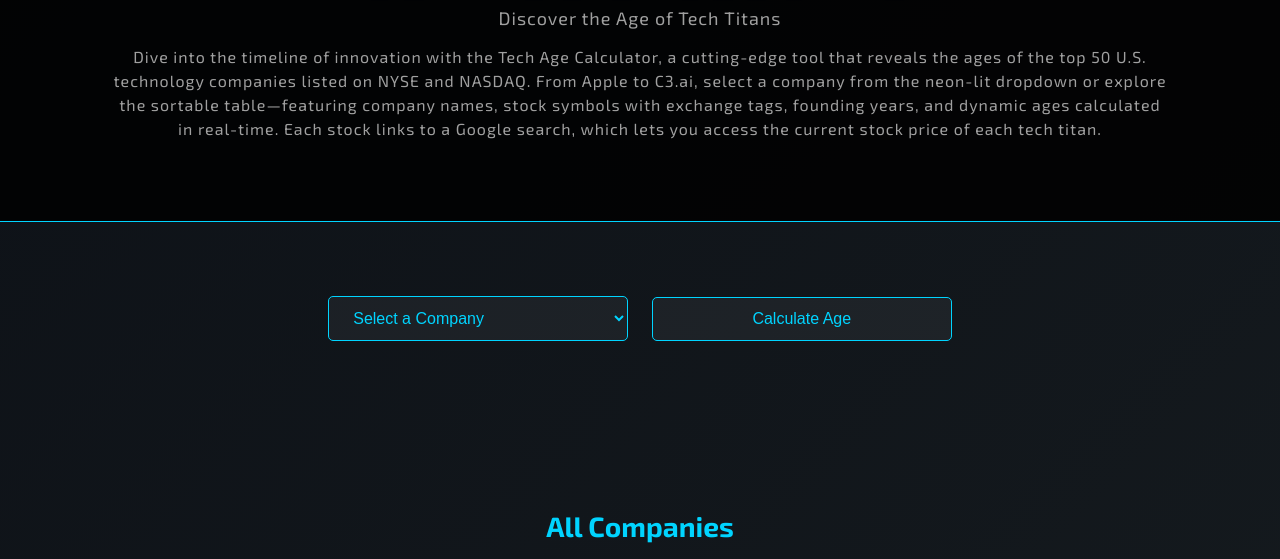
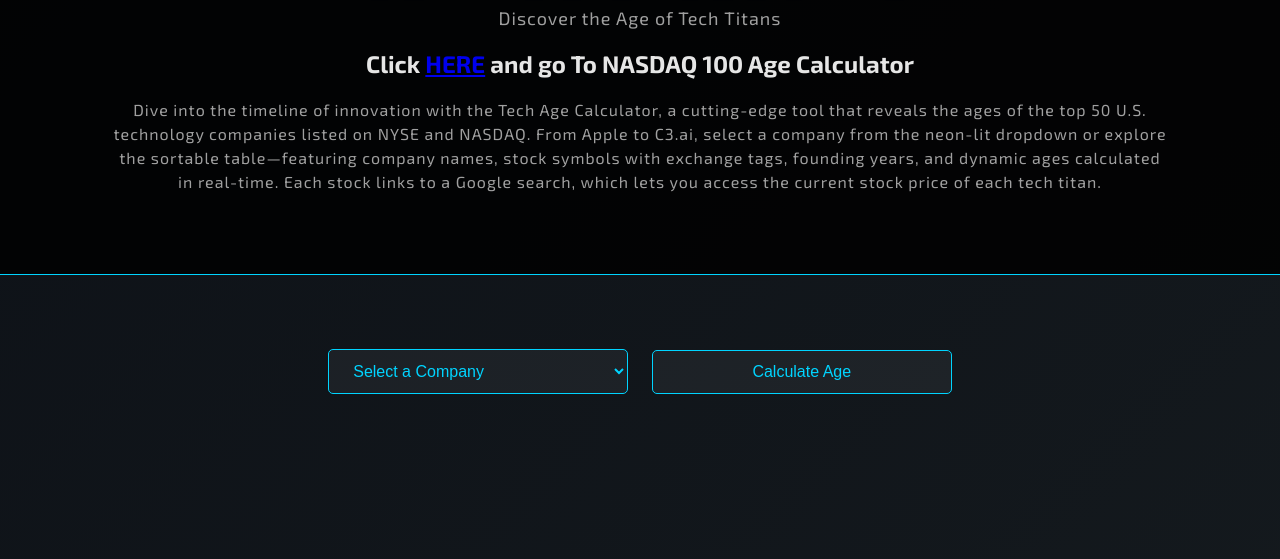
Before and after one commit to utalam/TechBlooming, a plain HTML site: page cal/index.html in a window 1280 px wide. Shown: the part 212-771 px from the top of the page. Drawn offline with Linux system fonts and the light colour scheme.

Commit message:
Update index.html

```diff
--- a/cal/index.html
+++ b/cal/index.html
@@ -42,6 +42,7 @@
         <img src="images/robots01.jpg" alt="Tech Icon" id="header-icon">
         <h1>Tech Age Calculator</h1>
         <p>Discover the Age of Tech Titans</p>
+        <h2>Click <a href="https://techblooming.netlify.app/cal/index-nasdaq.html" target="_blank">HERE</a> and go To NASDAQ 100 Age Calculator</h2>
         <div class="header-desc">
             <p>Dive into the timeline of innovation with the Tech Age Calculator, a cutting-edge tool that reveals the ages of the top 50 U.S. technology companies listed on NYSE and NASDAQ. From Apple to C3.ai, select a company from the neon-lit dropdown or explore the sortable table—featuring company names, stock symbols with exchange tags, founding years, and dynamic ages calculated in real-time. Each stock links to a Google search, which lets you access the current stock price of each tech titan.</p>
         </div>
```
